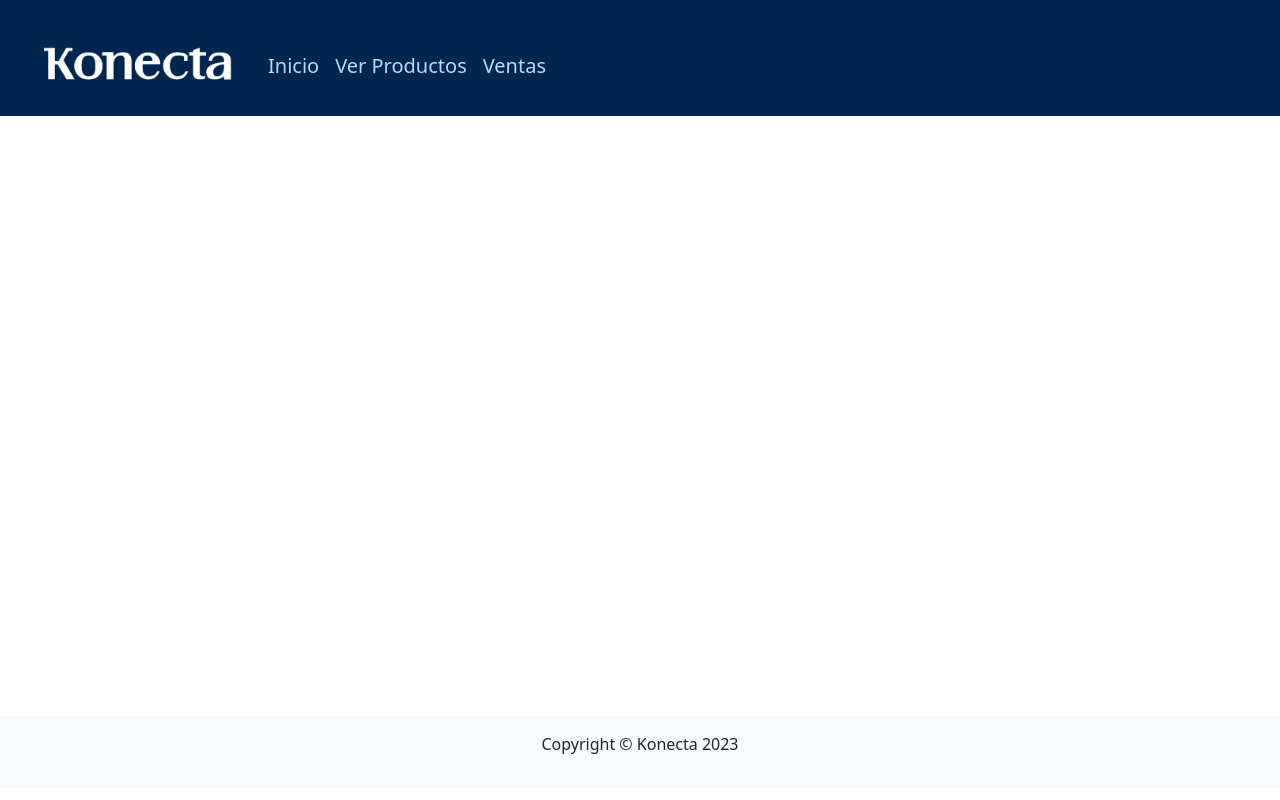
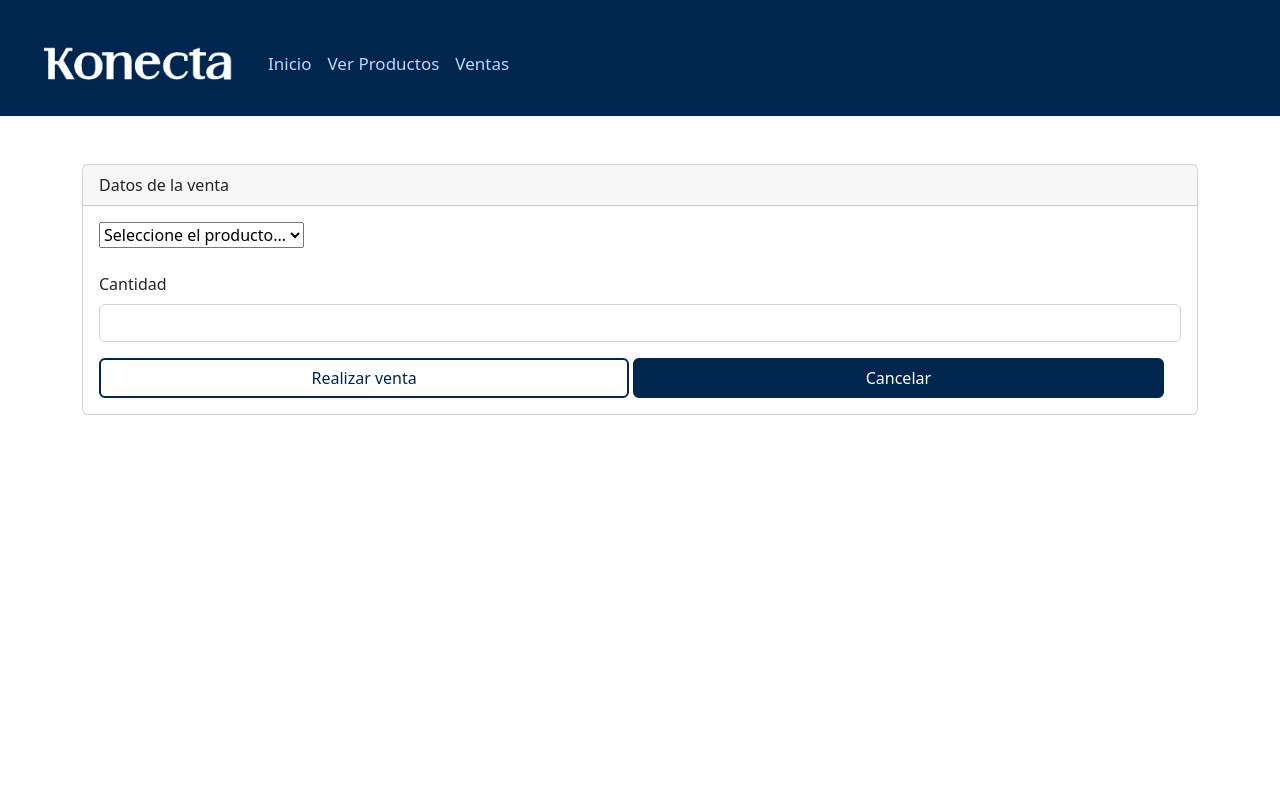
Before and after one commit to saraguzmana/konecta-, a PHP site: page /dashboard/modulos/ventas/crear.php in a window 1280 px wide. Run offline with PHP 8.4, Linux system fonts and the light colour scheme; tables that the repository leaves empty or names only in its code hold one stand-in row (values such as "Sample post").

Commit message:
wip:ventas

```diff
--- /dev/null
+++ b/consultas.txt
@@ -0,0 +1,2 @@
+Consulta 1:
+select nombre from productos where stock = (select max(stock) FROM productos);
--- a/estilos/styles.css
+++ b/estilos/styles.css
@@ -14,7 +14,7 @@
 
 .a {
   color: #b8d9ff !important;
-  font-size: 20px !important;
+  font-size: 17px !important;
   margin-top: 5px;
 }
 
@@ -66,3 +66,11 @@
   border: 2px solid #00254F !important;
   width: 49%;
 }
+
+.h1-index{
+  margin-top: 10px;
+}
+
+.p-index{
+  font-size: 30px;
+}
--- a/modulos/productos/eliminar.php
+++ b/modulos/productos/eliminar.php
@@ -34,8 +34,4 @@
         </center>
     </div>
 </div>
-
-<?php
-$ROOT = '../../';
-include("../../templates/footer.php");
-?>
+</br></br></br>
--- a/modulos/ventas/crear.php
+++ b/modulos/ventas/crear.php
@@ -1,9 +1,68 @@
+<?php
+include("../../bd.php");
+?>
+
 <?php
 $ROOT = '../../';
 include("../../templates/header.php");
 ?>
+<br>
+<br>
+<div class="card">
 
-<?php
-$ROOT = '../../';
-include("../../templates/footer.php");
-?>
+<div class="card-header">
+    Datos de la venta
+</div>
+<div class="card-body">
+    <form action="crear.php" method="post" enctype="multipart/form-data">
+
+
+        <select name="id" id="id" required>
+        <label for="id" class="form-label">ID del producto a agregar</label>
+                    <option class="form-control">Seleccione el producto...</option>
+                     <?php
+                    $consultaId = $con->query("SELECT * from productos");
+                    while($fila=$consultaId->fetch_array()){
+                        echo "<option value='".$fila['id']."'>".$fila['nombre']."</option>";
+                    }
+                    ?>
+                </select>
+
+        <div class="mb-3">
+        </br>
+            <label for="id" class="form-label">Cantidad</label>
+            <input type="text" class="form-control" name="cantidad" id="cantidad" aria-describedby="helpId"
+                placeholder="">
+        </div>
+
+        <button type="submit" name="vender" class="btn btn-ag">Realizar venta</button>
+            <a name="" id="" class="btn btn-v" href="index.php" role="button">Cancelar</a>
+    </form>
+
+
+    <?php
+      if (isset($_POST['vender'])) {
+        $query = "SELECT * FROM productos INNER JOIN ventas ON id = id;";
+
+        $resultado = mysqli_query($con, $query);
+        $id = $_POST['id'];
+        $cantidad_producto = $_POST['cantidad'];
+        $precio = "SELECT precio from productos where id=$id";
+        $resultado2 = mysqli_query($con, $query);
+
+        $monto = $cantidad_producto * $resultado2;
+        $fechaActual = date('d-m-Y');
+
+        $insert = "INSERT INTO ventas(fecha, monto, cantidad) VALUES('$fechaActual','$monto','$cantidad_producto'
+        )";
+
+        $insert1 = mysqli_query($con, $insert);
+    }
+
+
+
+    ?>
+
+</div>
+</div>
+</br></br></br>
--- a/templates/footer.php
+++ /dev/null
@@ -1,19 +0,0 @@
-</main>
-<div class="container h-75"></div>
-
-<footer class="bg-light py-3">
-  <div class="container">
-    <p class="text-center">Copyright © Konecta 2023</p>
-  </div>
-</footer>
-  <!-- Bootstrap JavaScript Libraries -->
-  <script src="https://cdn.jsdelivr.net/npm/@popperjs/core@2.11.6/dist/umd/popper.min.js"
-    integrity="sha384-oBqDVmMz9ATKxIep9tiCxS/Z9fNfEXiDAYTujMAeBAsjFuCZSmKbSSUnQlmh/jp3" crossorigin="anonymous">
-  </script>
-
-  <script src="https://cdn.jsdelivr.net/npm/bootstrap@5.2.1/dist/js/bootstrap.min.js"
-    integrity="sha384-7VPbUDkoPSGFnVtYi0QogXtr74QeVeeIs99Qfg5YCF+TidwNdjvaKZX19NZ/e6oz" crossorigin="anonymous">
-  </script>
-</body>
-
-</html>
```
Also changed, not shown: index.php (+12 -5 lines), modulos/productos/crear.php (+7 -7 lines), modulos/productos/editar.php (+4 -6 lines), modulos/productos/index.php (+3 -6 lines), modulos/productos/listar.php (deleted, +0 -9 lines), modulos/ventas/index.php (+52 -3 lines), modulos/ventas/listar.php (deleted, +0 -9 lines).
